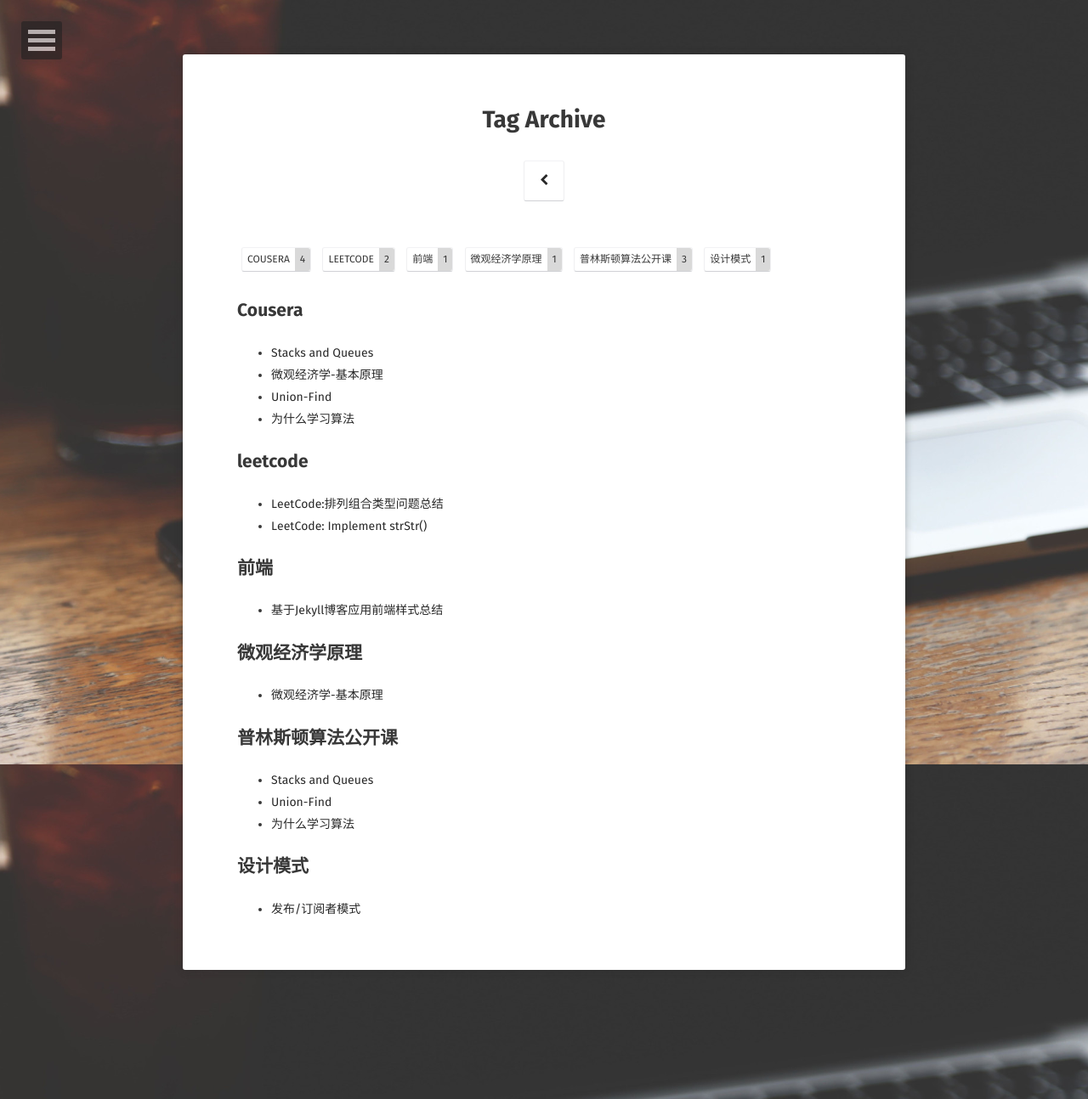
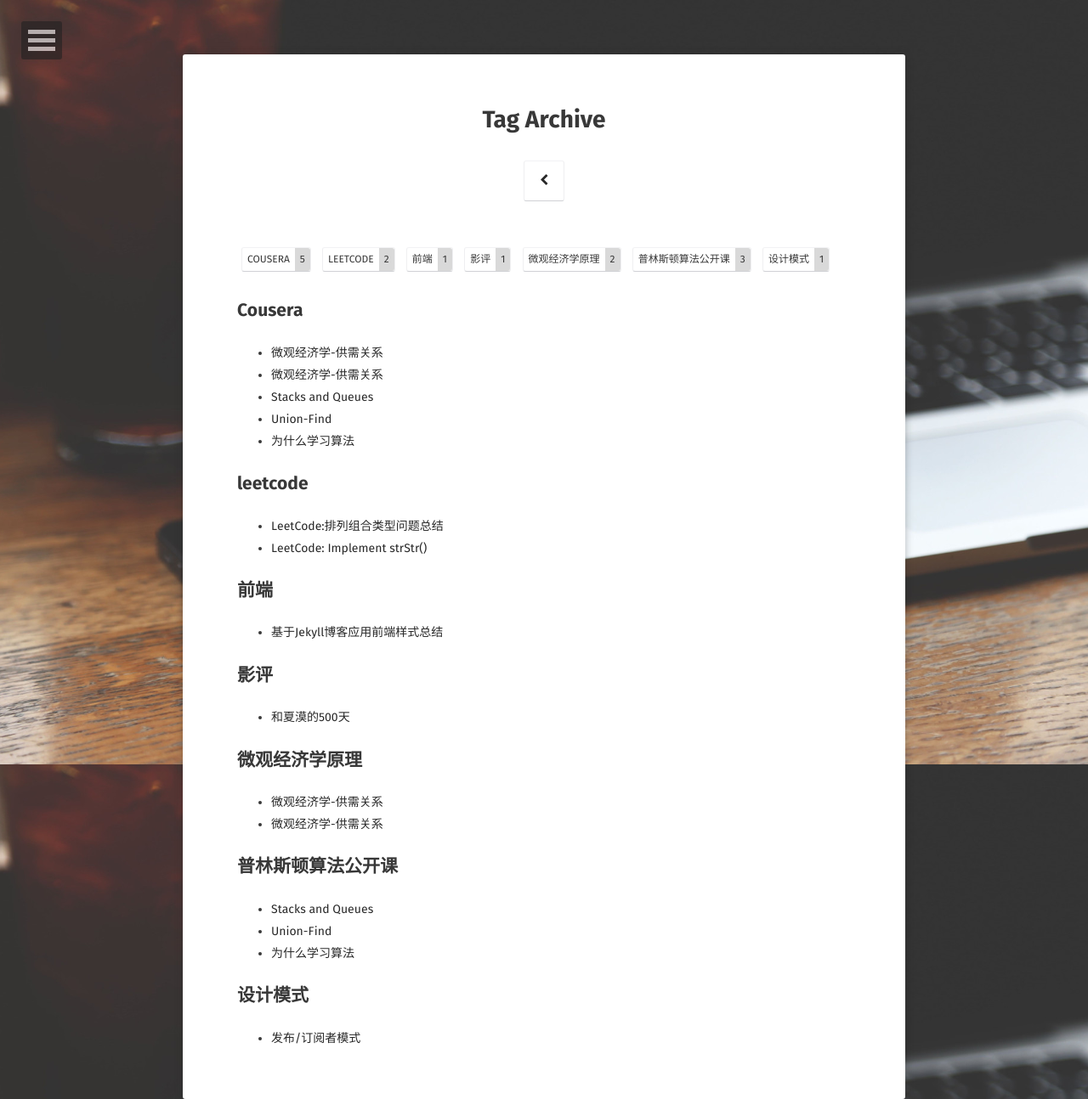
Before and after one commit to pglost/pglost.github.io, a Jekyll site: the page built from tags/index.html, in a window 1280 px wide. Shown: the whole page at 85% size. Built offline with Jekyll 4.4.1, drawn with Linux system fonts in a browser that asks for light colours; some web fonts are replaced; comment, search, counter and statistics services are not loaded; part of the change alters nothing that is shown.

Commit message:
add post

```diff
--- a/_posts/2018-02-08-microeconomics-basic-principles.md
+++ b/_posts/2018-02-08-microeconomics-basic-principles.md
@@ -1,7 +1,7 @@
 ---
 layout: post
-title:  "微观经济学-基本原理"
-date:   2018-02-08 21:44:54
+title:  "微观经济学-供需关系"
+date:   2018-02-17 14:10:54
 tag:
 - 微观经济学原理
 - Cousera
--- /dev/null
+++ b/_posts/2018-02-12-500-days-with-summer.md
@@ -0,0 +1,10 @@
+---
+layout: post
+title:  "和夏漠的500天"
+date:   2018-02-17 14:31:54
+tag:
+- 影评
+---
+
+* content
+{:toc}
--- /dev/null
+++ b/_posts/2018-02-17-microeconomics-demand-supply.md
@@ -0,0 +1,78 @@
+---
+layout: post
+title:  "微观经济学-供需关系"
+date:   2018-02-17 14:10:54
+tag:
+- 微观经济学原理
+- Cousera
+---
+
+* content
+{:toc}
+
+## 1. 什么是市场 ##
+
+
+## 2. 需求 ##
+需求与价值密不可分。
+### 2.1 决定需求的因素 ###
+
+- 商品价格($$P_x$$)
+- 相关物品价格($$P_y$$)
+- 收入($$I$$)
+- 偏好($$T$$)
+-
+### 2.2 需求曲线(函数) ###
+
+$$Q_{xd}=f(P_x,P_y,I,T)$$
+
+### 2.3 商品的价格（Price）对需求的影响 ###
+
+**需求量(Quantity of Demand)** VS **需求(Demand)**
+
+当商品的价格发生变化时，对该商品的**需求量**就会发生变化，但实际需求并没有改变。
+
+需求曲线保持不变。
+
+### 2.4 相关物品（Related Goods）的价格对需求的影响 ###
+
+- 互补品（Complement）价格升高，需求曲线左移；价格降低，需求曲线右移
+- 替代品（Substitute）价格升高，需求曲线右移；价格降低，需求曲线左移
+
+当商品的互补品或替代品价格发生变化时，对该商品的**需求**发生了改变。
+
+
+
+### 2.5 收入（Income）对需求的影响 ###
+
+- 普通物品（Normal good）收入增加，需求曲线右移；反之，需求曲线左移
+- 低档物品（Inferior good）收入增加，需求曲线左移；反之，需求曲线右移（公交）
+
+### 2.6 偏好（Preference/Taste）对需求的影响 ###
+
+
+
+## 3. 供给 ##
+供给与成本密不可分。
+### 3.1 决定供给的因素 ###
+
+- 商品价格($$P_x$$)
+- 投入要素的价格($$P_y$$)
+- 生产技术($$I$$)
+### 3.2 供给曲线（函数） ###
+
+$$Q_{xs}=f(P_x,PriceInput,Technology)$$
+
+### 3.3 商品的价格对供给的影响 ###
+同需求。
+### 3.4 投入要素的价格对供给的影响 ###
+
+- 投入要素的价格增加，供给曲线左移
+- 反之，供给曲线右移动
+
+### 3.5 技术对供给的影响 ###
+- 技术进步，供给曲线右移
+## 4. 供需平衡 ##
+- 供给过剩（Supply Surplus）
+- 供给短缺（Supply Shortage）
+- 平衡价格 （Equilibrium Price） 市场出清价格（Market Clearing Price）
```
